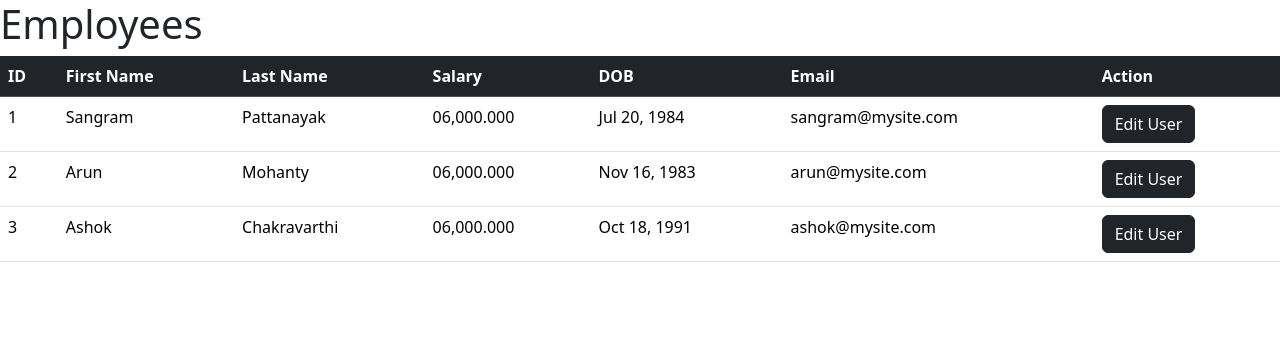
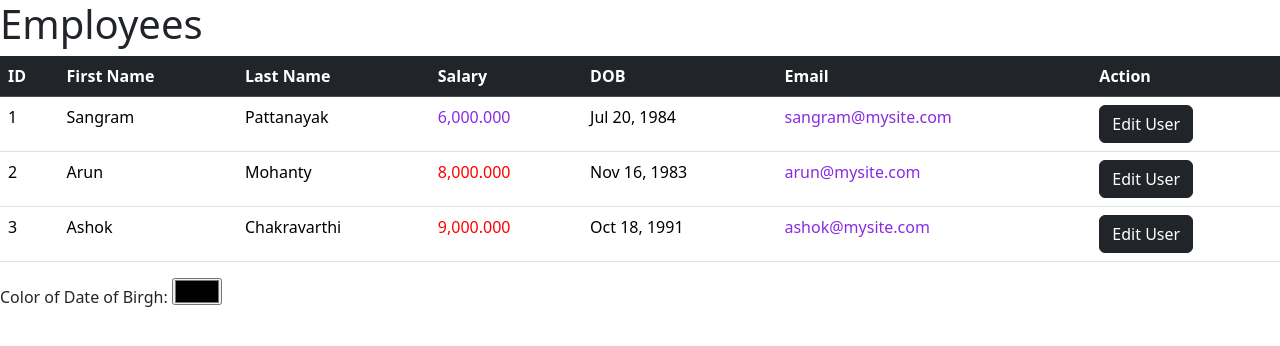
Before and after one commit to psangrama/NgAssignment, an Angular app: page / in a window 1280 px wide. Shown: the top 346 px of the page. Built offline with nearby package versions, Linux system fonts and the light colour scheme.

Commit message:
Added row highlight custom directive

```diff
--- a/src/app/app.module.ts
+++ b/src/app/app.module.ts
@@ -4,11 +4,13 @@ import { BrowserModule } from '@angular/platform-browser';
 import { AppComponent } from './app.component';
 import { EmployeeComponent } from './components/employee/employee.component';
 import { FormsModule } from '@angular/forms';
+import { RowHighlightDirective } from './common/rowhighlight.directive';
 
 @NgModule({
   declarations: [
     AppComponent,
-    EmployeeComponent
+    EmployeeComponent,
+    RowHighlightDirective
   ],
   imports: [
     BrowserModule,
--- /dev/null
+++ b/src/app/common/rowhighlight.directive.ts
@@ -0,0 +1,30 @@
+import { Directive, ElementRef, HostListener } from '@angular/core';
+
+@Directive({
+  selector: '[appHighlight]'
+})
+export class RowHighlightDirective {
+
+  @HostListener('mouseover') mouseoverMethod() {
+    this.changeColor("black", "yellow");
+  }
+
+  @HostListener('mouseleave') mouseleaveMethod() {
+    this.changeColor("black", "white");
+  }
+
+  constructor(public elementRef:ElementRef) {
+
+  }
+
+public changeColor(color: string, bgColor: string){
+  //console.log(this.elementRef.nativeElement.style.color);
+  //this.elementRef.nativeElement.style.color = color;
+  console.log(this.elementRef.nativeElement.style.backgroundColor);
+  this.elementRef.nativeElement.style.backgroundColor = "red";
+  console.log(this.elementRef.nativeElement.style.backgroundColor);
+
+}
+
+
+}
--- a/src/app/components/employee/employee.component.css
+++ b/src/app/components/employee/employee.component.css
@@ -5,3 +5,19 @@
 .nohighlight{
   background-color: white;
 }
+
+.cellTextRed{
+  color: red;
+}
+
+.cellTextWhite{
+  color: white;
+}
+
+.cellTextYellow{
+  color: yellow;
+}
+
+.cellTextBlue{
+  color: blueviolet;
+}
--- a/src/app/components/employee/employee.component.html
+++ b/src/app/components/employee/employee.component.html
@@ -1,5 +1,5 @@
 <h1>Employees</h1>
-<table class="table">
+<table class="table" appHighlight>
   <thead class="table-dark">
     <tr>
       <th scope="col">ID</th>
@@ -12,7 +12,7 @@
     </tr>
   </thead>
   <tbody>
-    <tr ng-mouseenter="">
+    <tr>
       <td *ngIf="employees.length == 0" colspan="7"><h6>No Employee Found</h6></td>
     </tr>
     <tr *ngFor="let employee of employees;">
@@ -28,15 +28,15 @@
         <input *ngIf="isEditClicked" type="text" placeholder="Enter last name" [(ngModel)]="employee.lastName"/>
         <span *ngIf="!isEditClicked">{{employee.lastName}}</span>
       </td>
-      <td>
+      <td [ngClass]="employee.salary > 6000 ? 'cellTextRed':'cellTextBlue'">
         <input *ngIf="isEditClicked" type="text" placeholder="Enter salary" [(ngModel)]="employee.salary "/>
-        <span *ngIf="!isEditClicked">{{employee.salary | number:'5.3-5'}}</span>
+        <span *ngIf="!isEditClicked">{{employee.salary | number:'4.3-5'}}</span>
       </td>
-      <td>
+      <td [ngStyle]="{'color':cellTextDynamicColor}"> <!--Property binding - Apply dynamic style-->
         <input *ngIf="isEditClicked" type="text" placeholder="Enter date of birth" [(ngModel)]="employee.dOB"/>
         <span *ngIf="!isEditClicked">{{employee.dOB | date:'MMM dd, yyyy'}}</span>
       </td>
-      <td>
+      <td ngClass="cellTextBlue"> <!-- Static style apply -->
         <input *ngIf="isEditClicked" type="text" placeholder="Enter email" [(ngModel)]="employee.email"/>
         <span *ngIf="!isEditClicked">{{employee.email}}</span>
       </td>
@@ -52,3 +52,6 @@
     </tr>
   </tbody>
 </table>
+<div>
+  <span>Color of Date of Birgh: </span><input type="color" [(ngModel)]="cellTextDynamicColor">
+</div>
--- a/src/app/components/employee/employee.component.ts
+++ b/src/app/components/employee/employee.component.ts
@@ -9,9 +9,13 @@ import { IEmployeeModel } from 'src/models/Employee';
 export class EmployeeComponent implements OnInit {
   public isEditClicked = false;
   public employees: IEmployeeModel[];
+  public salaryHighlighter:string;
+  public cellTextDynamicColor: string;
 
   constructor() {
     this.employees = [];
+    this.salaryHighlighter = "";
+    this.cellTextDynamicColor = ""
   }
 
   ngOnInit(): void {
@@ -28,7 +32,7 @@ export class EmployeeComponent implements OnInit {
         employeeID: 2,
         firstName: 'Arun',
         lastName: 'Mohanty',
-        salary: 6000,
+        salary: 8000,
         dOB: new Date('1983-11-16T00:00:00'),
         email: 'arun@mysite.com',
       },
@@ -36,7 +40,7 @@ export class EmployeeComponent implements OnInit {
         employeeID: 3,
         firstName: 'Ashok',
         lastName: 'Chakravarthi',
-        salary: 6000,
+        salary: 9000,
         dOB: new Date('1991-10-18T00:00:00'),
         email: 'ashok@mysite.com',
       },
@@ -55,4 +59,14 @@ export class EmployeeComponent implements OnInit {
   public CancelUpdate(){
     this.isEditClicked = false;
   }
+
+  public HasHigherSalary(salary: number){
+  if(salary > 6000){
+      this.salaryHighlighter =  "";
+    }
+
+  }
+
+
+
 }
```
Also changed, not shown: 1 other file (tests, documents, lock files or other folders).
